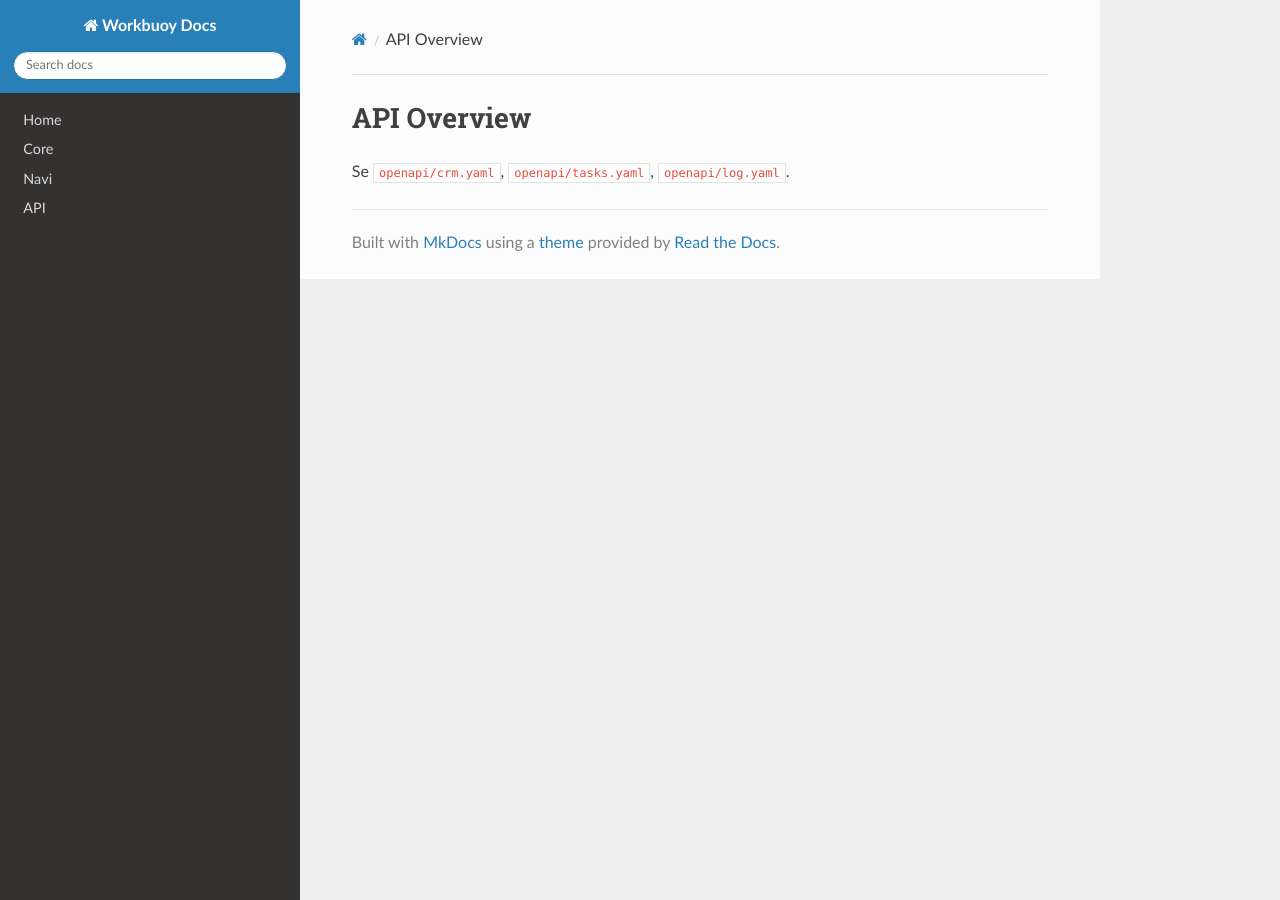
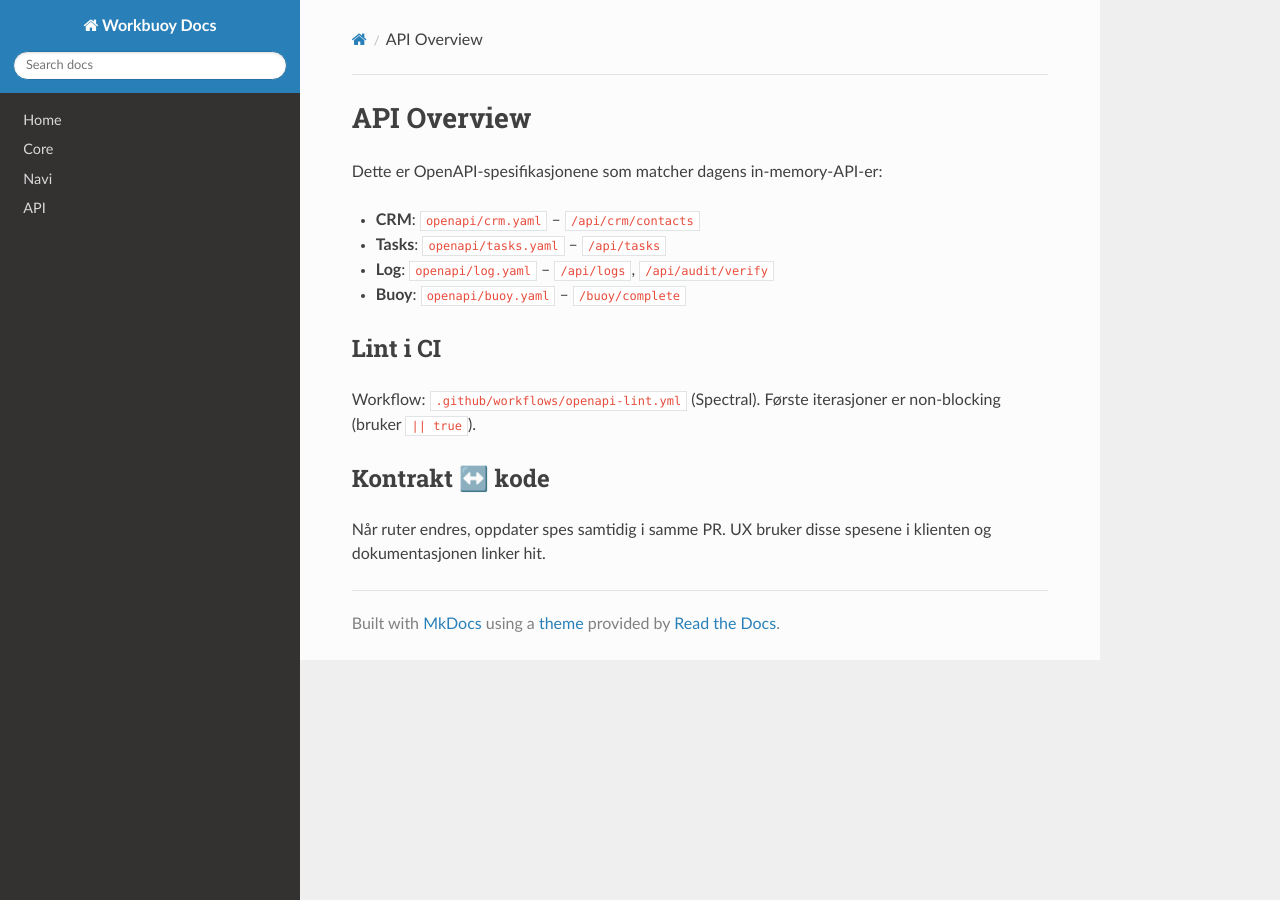
Before and after one commit to workbuoy/workbuoy-suite, an MkDocs documentation site: the page built from docs/api.md, in a window 1280 px wide. Built offline with MkDocs 1.6.1, drawn with Linux system fonts in a browser that asks for light colours; nearby versions of some CDN libraries.

Commit message:
Add files via upload
git commit -m "chore(openapi): add specs for CRM/Tasks/Log/Buoy + CI lint (non-blocking) + docs"
git push -u origin chore/openapi-specs-5

```diff
--- a/docs/api.md
+++ b/docs/api.md
@@ -1,3 +1,14 @@
 # API Overview
 
-Se `openapi/crm.yaml`, `openapi/tasks.yaml`, `openapi/log.yaml`.
+Dette er OpenAPI-spesifikasjonene som matcher dagens in-memory-API-er:
+
+- **CRM**: `openapi/crm.yaml` – `/api/crm/contacts`
+- **Tasks**: `openapi/tasks.yaml` – `/api/tasks`
+- **Log**: `openapi/log.yaml` – `/api/logs`, `/api/audit/verify`
+- **Buoy**: `openapi/buoy.yaml` – `/buoy/complete`
+
+## Lint i CI
+Workflow: `.github/workflows/openapi-lint.yml` (Spectral). Første iterasjoner er non-blocking (bruker `|| true`).
+
+## Kontrakt ↔️ kode
+Når ruter endres, oppdater spes samtidig i samme PR. UX bruker disse spesene i klienten og dokumentasjonen linker hit.
```
Also changed, not shown: README_PR5_OPENAPI.md (added, +17 -0 lines), 4 other files.
